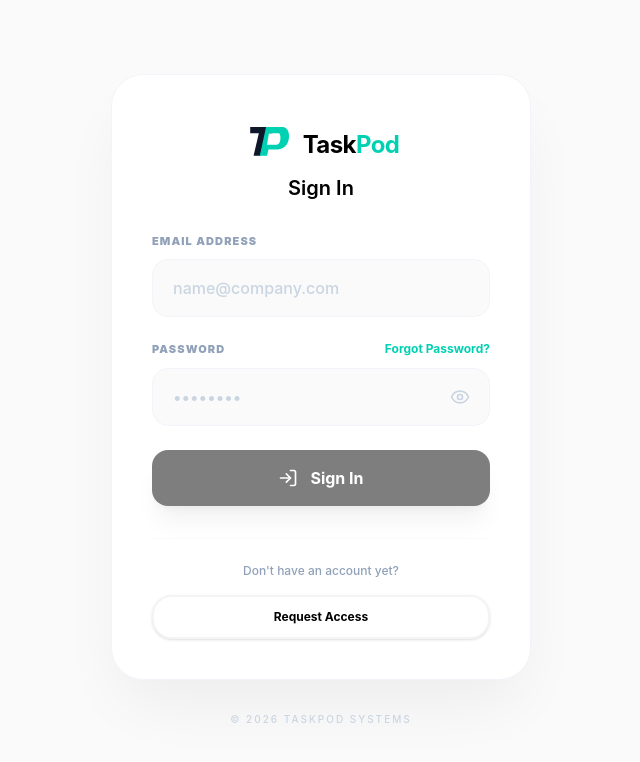
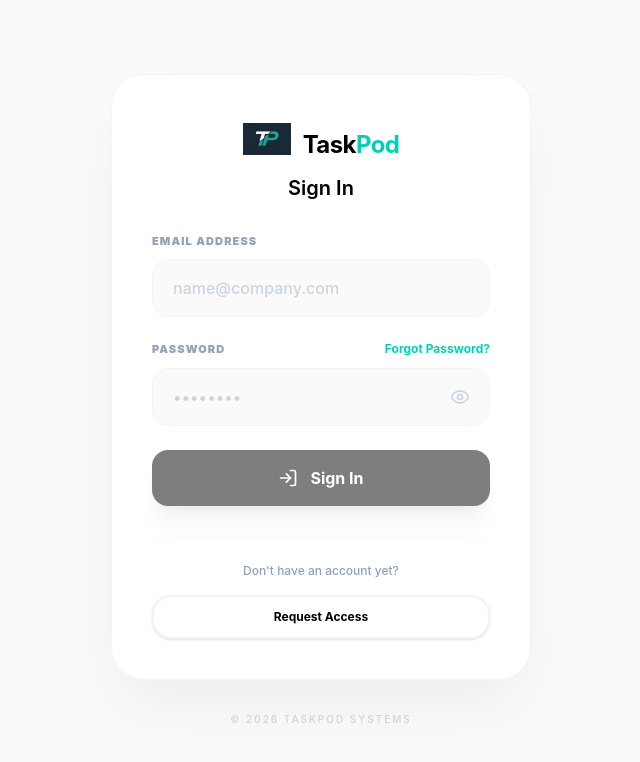
Before and after one commit to LuckyNatani/RepairDesk, a React (Vite) app: page /login in a window 1280 px wide. Shown: the top 762 px of the page, without its empty margins (319-959 px from the left). Built offline with nearby package versions, Linux system fonts and the light colour scheme; no server answers.

Commit message:
logo update

```diff
--- a/index.html
+++ b/index.html
@@ -9,8 +9,8 @@
   <meta name="apple-mobile-web-app-capable" content="yes" />
   <meta name="apple-mobile-web-app-status-bar-style" content="black-translucent" />
   <meta name="apple-mobile-web-app-title" content="TaskPod" />
-  <link rel="icon" type="image/svg+xml" href="/favicon.svg" />
-  <link rel="apple-touch-icon" href="/icons/icon-192.png" />
+  <link rel="icon" type="image/png" href="/taskpod_logo.png" />
+  <link rel="apple-touch-icon" href="/taskpod_logo.png" />
   <link rel="manifest" href="/manifest.json" />
   <link rel="preconnect" href="https://fonts.googleapis.com" />
   <link rel="preconnect" href="https://fonts.gstatic.com" crossorigin />
--- a/src/components/shared/Logo.jsx
+++ b/src/components/shared/Logo.jsx
@@ -3,26 +3,11 @@ import React from 'react';
 const Logo = ({ className = "w-10 h-10", textClassName = "text-xl font-bold tracking-tight", textColor = "default" }) => (
     <div className="flex items-center gap-3 select-none group focus-visible:outline-none focus-visible:ring-2 focus-visible:ring-teal-500 rounded-md">
         <div className={`${className} flex items-center justify-center shrink-0 group-hover:scale-105 transition-transform duration-300`}>
-            <svg viewBox="0 0 100 100" fill="none" xmlns="http://www.w3.org/2000/svg" className="w-full h-full">
-                <defs>
-                    <mask id="logo-p-mask">
-                        <rect width="100" height="100" fill="white" />
-                        <path d="M54 38 H74 C78 38 79 48 77 55 C75 62 69 62 65 62 H50 L54 38 Z" fill="black" />
-                    </mask>
-                </defs>
-                {/* Slanted T */}
-                <path
-                    d="M15 25 H65 L61 38 H48 L37 85 H22 L33 38 H15 Z"
-                    fill={textColor === 'white' ? 'white' : '#0F172A'}
-                />
-
-                {/* Slanted P (Teal) */}
-                <path
-                    d="M48 25 H82 C94 25 98 40 95 52 C92 65 82 72 68 72 H53 L50 85 H35 L48 25 Z"
-                    fill="#00D1B2"
-                    mask="url(#logo-p-mask)"
-                />
-            </svg>
+            <img
+                src="/taskpod_logo.png"
+                alt="TaskPod Logo"
+                className="w-full h-full object-contain"
+            />
         </div>
         {textClassName && (
             <span className={`${textClassName} tracking-tight`}>
--- a/src/hooks/useSABusinesses.js
+++ b/src/hooks/useSABusinesses.js
@@ -16,7 +16,7 @@ export function useSABusinesses() {
         *,
         owner:owner_id(id, name, email, phone),
         tasks:tasks(count),
-        users:users(count)
+        users:users!users_business_id_fkey(count)
       `)
       .order('created_at', { ascending: false })
 
--- a/vite.config.js
+++ b/vite.config.js
@@ -12,7 +12,7 @@ export default defineConfig({
     }),
     VitePWA({
       registerType: 'autoUpdate',
-      includeAssets: ['favicon.svg', 'icons/*.png'],
+      includeAssets: ['taskpod_logo.png'],
       manifest: {
         name: 'TaskPod',
         short_name: 'TaskPod',
@@ -23,12 +23,12 @@ export default defineConfig({
         start_url: '/',
         icons: [
           {
-            src: '/icons/icon-192.png',
+            src: '/taskpod_logo.png',
             sizes: '192x192',
             type: 'image/png'
           },
           {
-            src: '/icons/icon-512.png',
+            src: '/taskpod_logo.png',
             sizes: '512x512',
             type: 'image/png',
             purpose: 'any maskable'
```
Also changed, not shown: public/favicon.svg (deleted), public/taskpod_logo.png (added).
